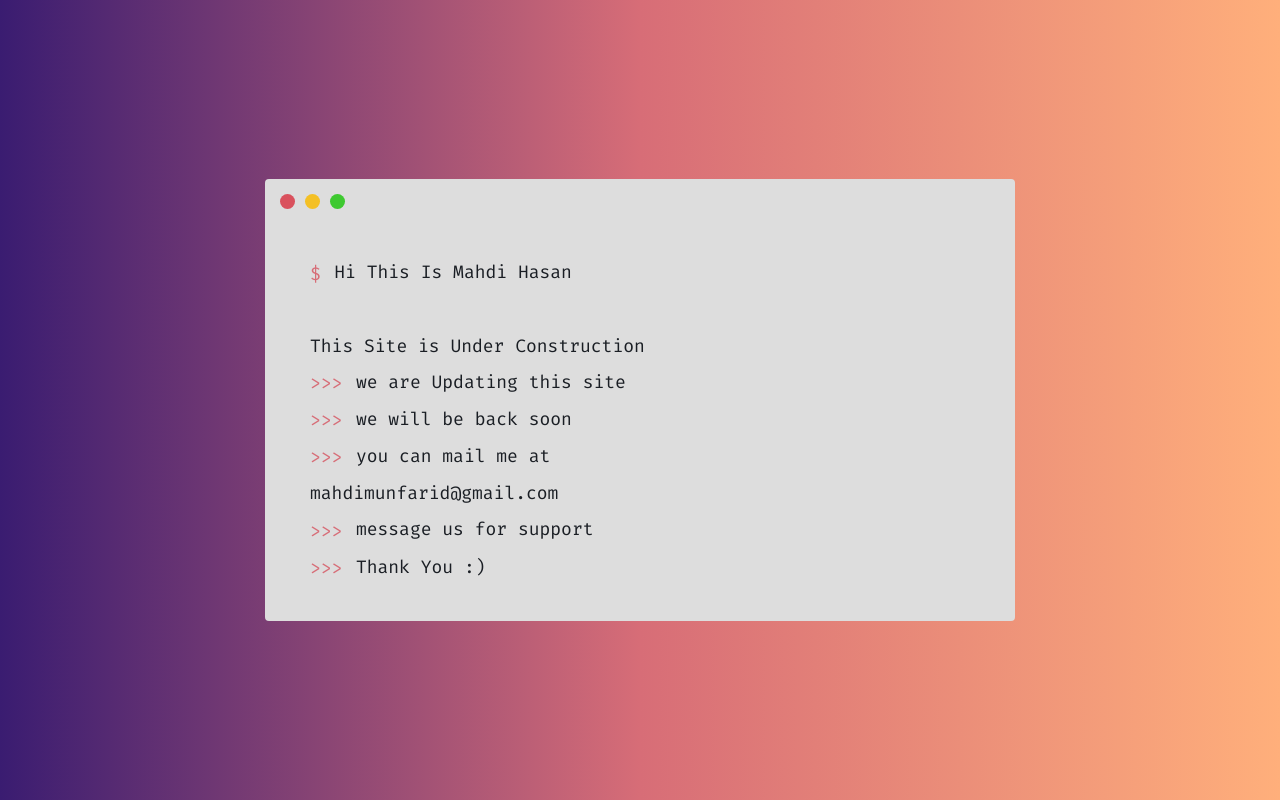
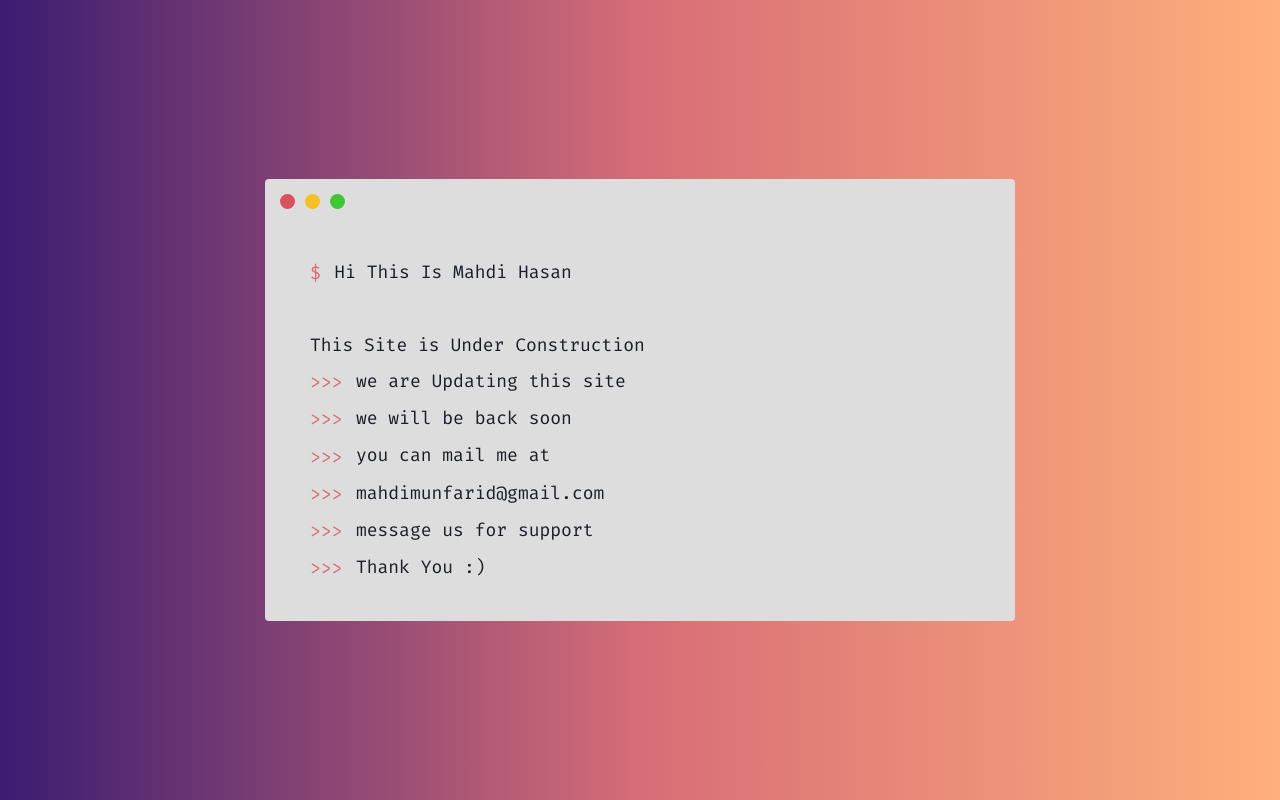
Before and after one commit to mahdimunfarid/mahdimunfarid.github.io, a plain HTML site: page index.html in a window 1280 px wide. Drawn offline with nearby package versions, Linux system fonts and the light colour scheme; a script that the page names is missing.

Commit message:
Update index.html

```diff
--- a/index.html
+++ b/index.html
@@ -23,7 +23,7 @@
     <span data-ty="input" data-ty-prompt=">>>">we are Updating this site</span>
     <span data-ty="input" data-ty-prompt=">>>">we will be back soon</span>
     <span data-ty="input" data-ty-prompt=">>>">you can mail me at</span>
-    <span data-ty>mahdimunfarid@gmail.com</span>
+    <span data-ty="input" data-ty-prompt=">>>">mahdimunfarid@gmail.com</span>
     <span data-ty="input" data-ty-prompt=">>>">message us for support</span>
     <span data-ty="input" data-ty-prompt=">>>">Thank You :)</span>
 
```
